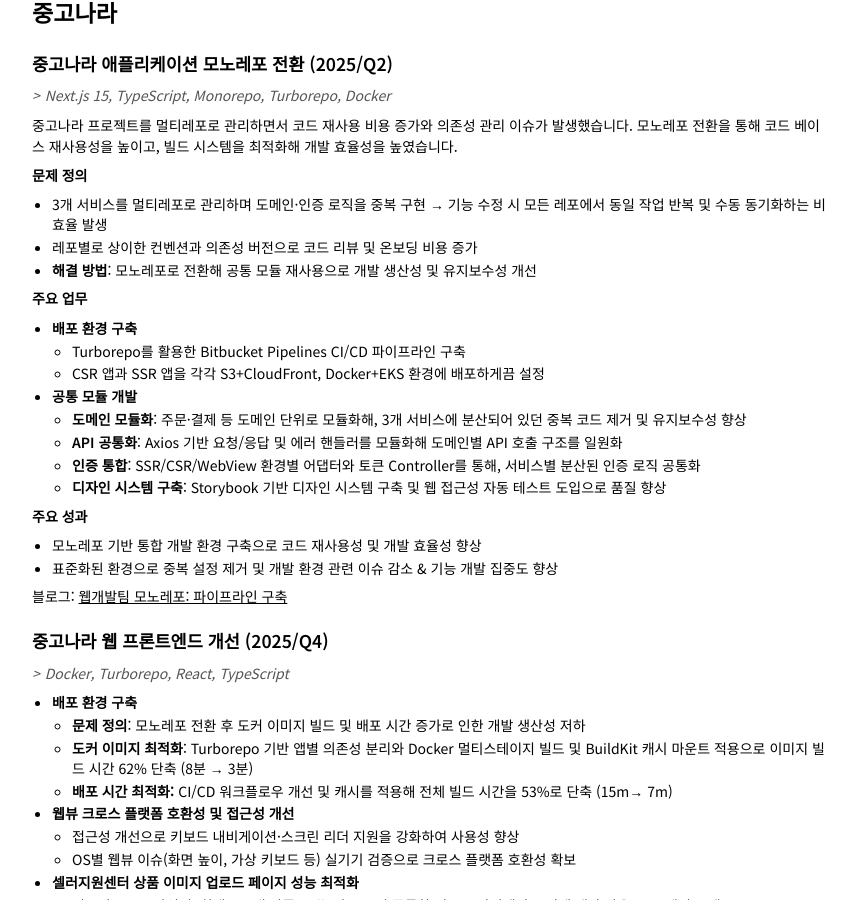
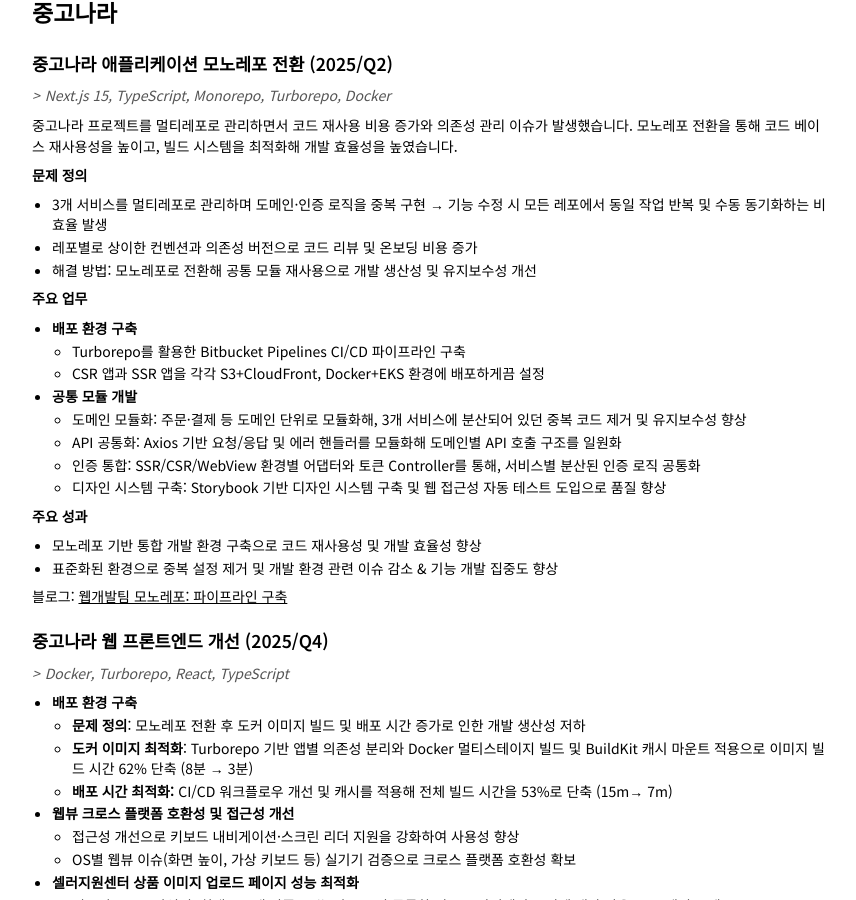
Before and after one commit to ghost-redo/ghost-redo.github.io, a Jekyll site: the page built from resume.md, in a window 1280 px wide and 900 px high, scrolled down 1073 px. Shown: the whole window, without its empty margins (209-1065 px from the left). Built offline with Jekyll 4.4.1, drawn with Linux system fonts in a browser that asks for light colours; some web fonts are replaced.

```diff
--- a/resume.md
+++ b/resume.md
@@ -67,7 +67,7 @@ AI 기반 B2B SaaS 광고/추천 솔루션 초기 스타트업
 
 - 3개 서비스를 멀티레포로 관리하며 도메인·인증 로직을 중복 구현 → 기능 수정 시 모든 레포에서 동일 작업 반복 및 수동 동기화하는 비효율 발생
 - 레포별로 상이한 컨벤션과 의존성 버전으로 코드 리뷰 및 온보딩 비용 증가
-- **해결 방법**: 모노레포로 전환해 공통 모듈 재사용으로 개발 생산성 및 유지보수성 개선
+- 해결 방법: 모노레포로 전환해 공통 모듈 재사용으로 개발 생산성 및 유지보수성 개선
 
 **주요 업무**
 
@@ -75,10 +75,10 @@ AI 기반 B2B SaaS 광고/추천 솔루션 초기 스타트업
   - Turborepo를 활용한 Bitbucket Pipelines CI/CD 파이프라인 구축
   - CSR 앱과 SSR 앱을 각각 S3+CloudFront, Docker+EKS 환경에 배포하게끔 설정
 - **공통 모듈 개발**
-  - **도메인 모듈화**: 주문·결제 등 도메인 단위로 모듈화해, 3개 서비스에 분산되어 있던 중복 코드 제거 및 유지보수성 향상
-  - **API 공통화**: Axios 기반 요청/응답 및 에러 핸들러를 모듈화해 도메인별 API 호출 구조를 일원화
-  - **인증 통합**: SSR/CSR/WebView 환경별 어댑터와 토큰 Controller를 통해, 서비스별 분산된 인증 로직 공통화
-  - **디자인 시스템 구축**: Storybook 기반 디자인 시스템 구축 및 웹 접근성 자동 테스트 도입으로 품질 향상
+  - 도메인 모듈화: 주문·결제 등 도메인 단위로 모듈화해, 3개 서비스에 분산되어 있던 중복 코드 제거 및 유지보수성 향상
+  - API 공통화: Axios 기반 요청/응답 및 에러 핸들러를 모듈화해 도메인별 API 호출 구조를 일원화
+  - 인증 통합: SSR/CSR/WebView 환경별 어댑터와 토큰 Controller를 통해, 서비스별 분산된 인증 로직 공통화
+  - 디자인 시스템 구축: Storybook 기반 디자인 시스템 구축 및 웹 접근성 자동 테스트 도입으로 품질 향상
 
 **주요 성과**
 
```
